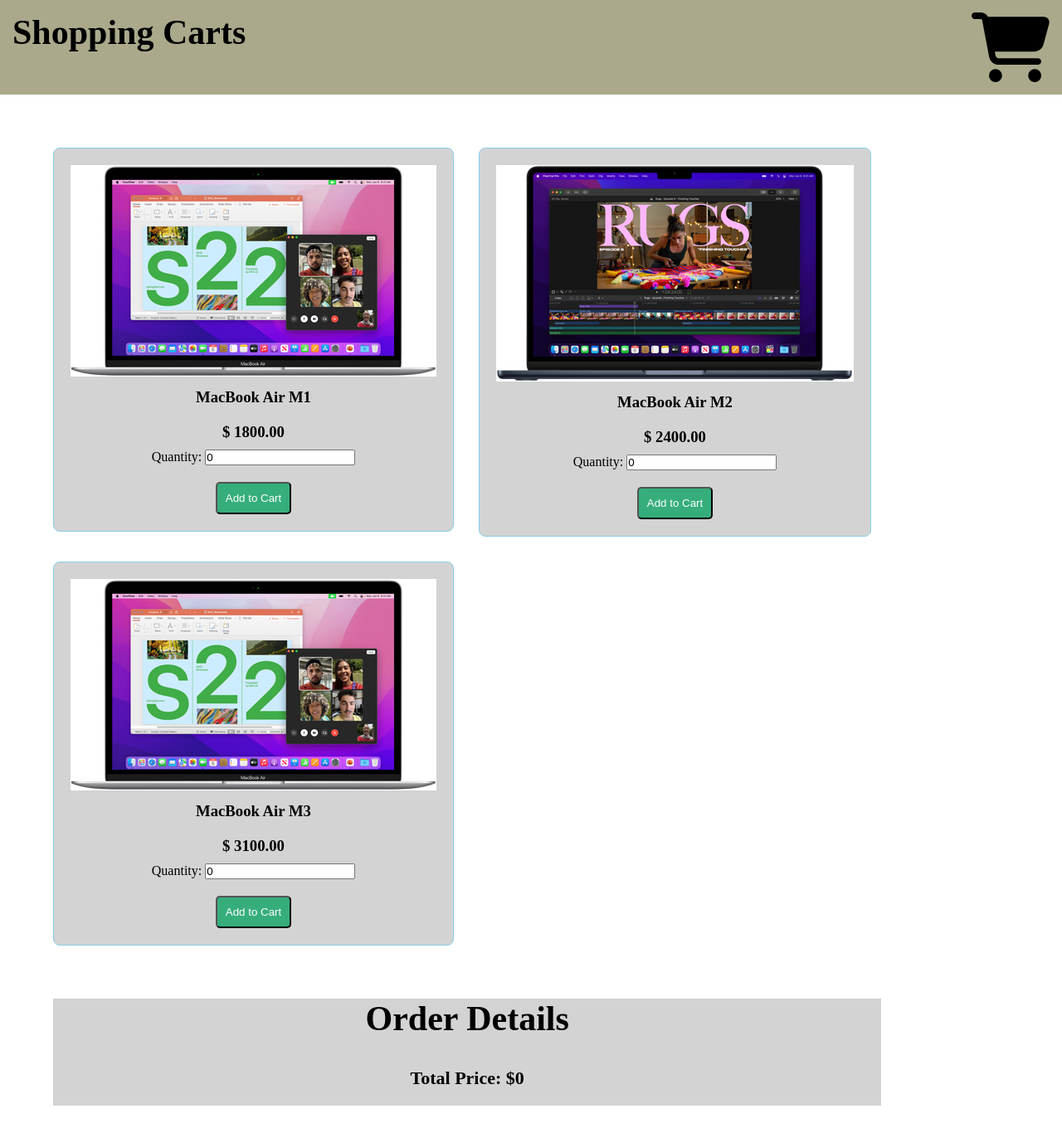
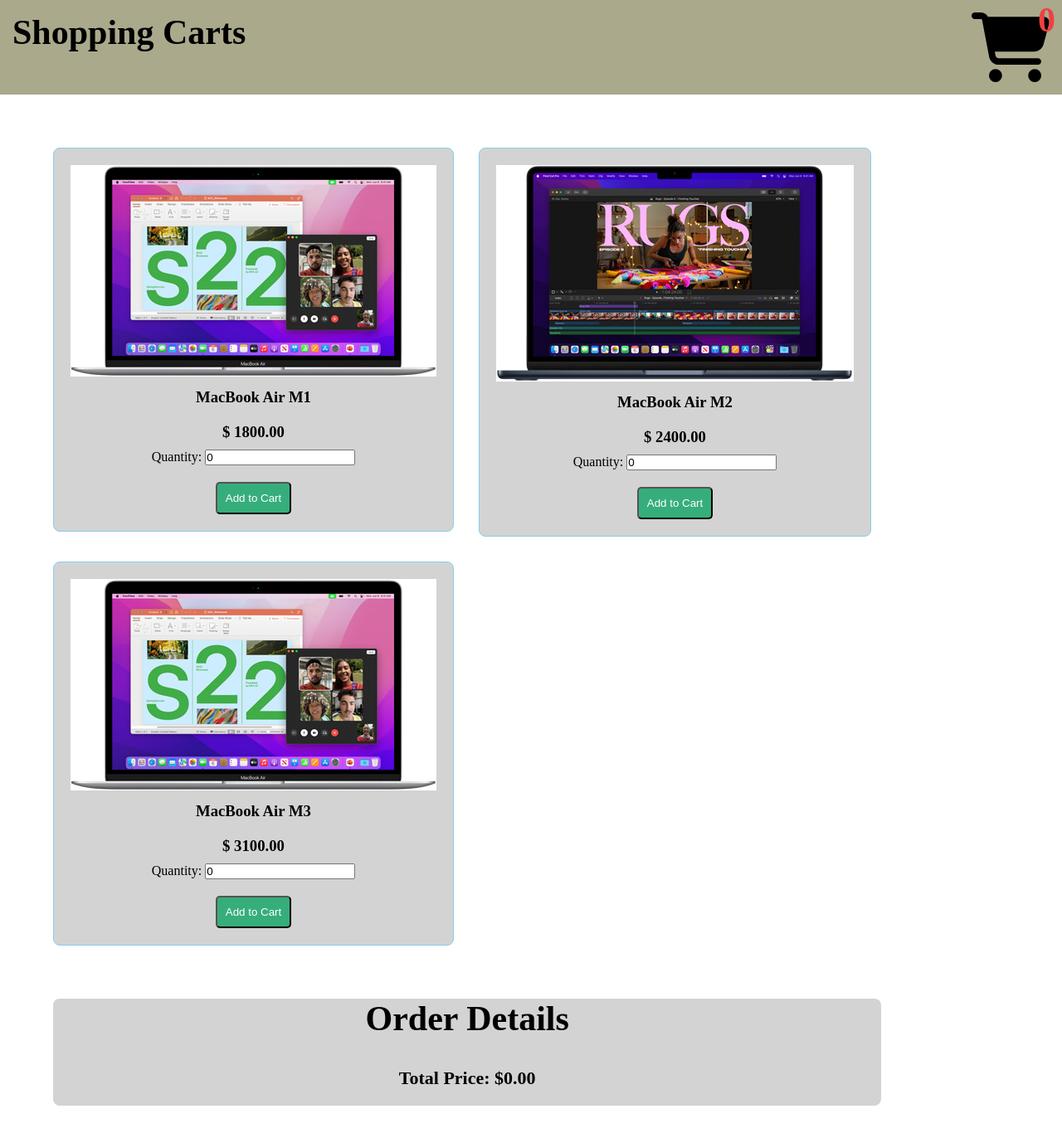
Before and after one commit to sophialai123/shopping-cart-react, a React (Create React App) app: page / in a window 1280 px wide. Shown: the top 1372 px of the page at 83% size. Built offline with nearby package versions, Linux system fonts and the light colour scheme.

Commit message:
add shopping cart

```diff
--- a/src/App.css
+++ b/src/App.css
@@ -11,7 +11,6 @@
 }
 
 /* Hearder Section */
-
 .hearder {
   background-color: rgb(170, 169, 140);
   display: flex;
@@ -27,6 +26,13 @@
   font-weight: bold;
   margin: 15px;
   cursor: pointer;
+}
+
+.cartqty {
+  position: absolute;
+  top: 0px;
+  right: 8px;
+  color: #f04040;
 }
 
 .container {
@@ -79,6 +85,7 @@
   height: max-content;
   margin: 5%;
   width: 78%;
+  border-radius: 8px;
 
 }
 
--- a/src/App.js
+++ b/src/App.js
@@ -1,15 +1,14 @@
 import { useState } from 'react';
-import './App.css';
 import ShopCarts from './components/ShopCarts';
 import { ProductData } from './components/ProductData';
 import OrderItems from './components/OrderItems';
 import Hearder from './components/Hearder';
+import './App.css';
+import { BrowserRouter as Router, Routes, Route } from 'react-router-dom'
 
 function App() {
 
   const [addItems, setAddItems] = useState([])
-  const [showCart, setShowCart] = useState(false)
-  console.log(addItems)
 
   function addToCart(item, quantity) {
     const existItem = addItems.find(x => x.id === item.id);
@@ -27,8 +26,10 @@
     } else {
       setAddItems([...addItems, { ...item, "qty": parseInt(quantity) }])
     }
+
   }
 
+  console.log(addItems)
 
   //add only one at time
   const addOneItem = (item) => {
@@ -57,7 +58,7 @@
 
   return (
     <div className="App">
-      <Hearder />
+      <Hearder addItems={addItems} />
       <div className='container'>
         { /* loop though each product  */}
         {
@@ -72,7 +73,7 @@
           })
         }
       </div>
-      <OrderItems addItems={addItems} addToCart={addToCart} toRemove={toRemove} addOneItem={addOneItem} />
+      <OrderItems addItems={addItems} toRemove={toRemove} addOneItem={addOneItem} />
     </div>
   );
 }
--- a/src/components/Hearder.jsx
+++ b/src/components/Hearder.jsx
@@ -3,17 +3,24 @@
 import { faCartShopping } from '@fortawesome/free-solid-svg-icons';
 import OrderItems from './OrderItems';
 
+
 export default function Hearder(props) {
-  const { addToCart, item, addItems } = props;
+  const { addItems } = props;
+  const totalItems = addItems.reduce((preValue, currentValue) => preValue + currentValue.qty, 0);
 
   return (
     <div className='hearder'>
       <h1>Shopping Carts</h1>
       <div className='cartIcon' onClick={() => {
         console.log("hei")
-        { <OrderItems /> }
+        return (<OrderItems />)
       }}>
-        <FontAwesomeIcon icon={faCartShopping} size="2x" />
+        <div >
+          <FontAwesomeIcon icon={faCartShopping} size="2x" />
+          <span className='cartqty'>
+            {totalItems}
+          </span>
+        </div>
       </div>
     </div>
   )
--- a/src/components/OrderItems.jsx
+++ b/src/components/OrderItems.jsx
@@ -1,7 +1,6 @@
 
 export default function OrderItems(props) {
   const { addItems, toRemove, addOneItem } = props;
-  console.log(addItems)
   const totalPrice = addItems.reduce((preValue, currentValue) => preValue + currentValue.price * currentValue.qty, 0);
 
   return (
@@ -18,11 +17,11 @@
             <button onClick={() => toRemove(item)} className="remove">
               -
             </button>
-            <h3>${item.price}</h3>
+            <h3>${item.price.toFixed(2)}</h3>
           </div>
         )
       })}
-      <h3 className='totalPrice'>Total Price: ${totalPrice}</h3>
+      <h3 className='totalPrice'>Total Price: ${totalPrice.toFixed(2)}</h3>
     </div>
   )
 
--- a/src/components/ShopCarts.jsx
+++ b/src/components/ShopCarts.jsx
@@ -9,9 +9,7 @@
   const { img, name, price } = props.item
 
   function handleChange(event) {
-    console.log(event.target.value)
     setInputText(event.target.value);
-
   }
 
   return (
@@ -19,7 +17,7 @@
       <img src={img} alt={img} />
       <div className="carInfo">
         <h3>{name}</h3>
-        <h3>$ {price}.00</h3>
+        <h3>$ {price.toFixed(2)}</h3>
         <label>Quantity: </label>
         <input onChange={handleChange} value={inputText} min="0" type='number' required /><br />
         <button onClick={() => addToCart(item, inputText)}>Add to Cart</button>
```
